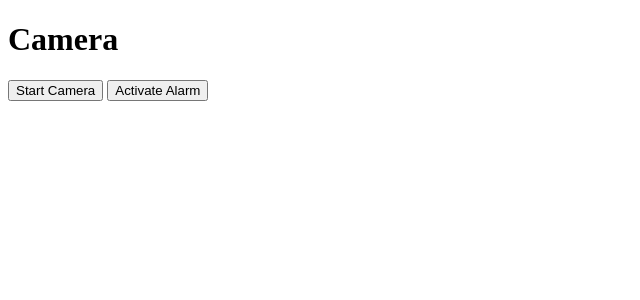
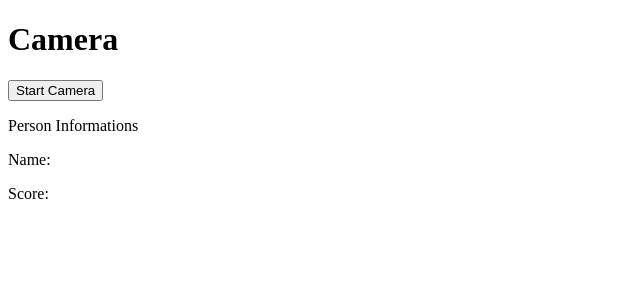
Before and after one commit to marvinfpl/tracker, a FastAPI app: page / in a window 1280 px wide. Shown: the top 300 px of the page, without its empty margins (0-640 px from the left). Run offline with FastAPI, Linux system fonts and the light colour scheme; parts of the project's set-up code (start-up, migrations or seed data) failed here and were passed over.

Commit message:
feat: face recognition score and alarm

```diff
--- a/interface/main.py
+++ b/interface/main.py
@@ -4,7 +4,8 @@
 from fastapi.staticfiles import StaticFiles
 from fastapi import Request
 import cv2
-from tracker.yolo import detect_faces
+from tracker.face_detector import detect_face
+from tracker.recognition import recognize
 
 app = FastAPI()
 templates = Jinja2Templates(directory='interface/templates')
@@ -15,9 +16,13 @@
 )
 
 stream = False
+current_name = 'Unknown'
+current_score = 0.0
+alarm_active = False
 
 def generate_frame():
-        global stream
+        global stream, current_name, current_score, alarm_active
+
         cap = cv2.VideoCapture(0)
         try:
             while stream:
@@ -26,7 +31,14 @@
                 if not ok:
                    break
 
-                frame = detect_faces(frame)
+                frame, embedding = detect_face(frame)
+                if embedding is not None:
+                    current_name, current_score = recognize(embedding)
+                    if current_name == 'Unknown':
+                        alarm_active = True
+                    else:
+                        print_info(current_score, current_name)
+
                 ok, buffer = cv2.imencode('.jpg', frame)
 
                 if not ok:
@@ -63,3 +75,19 @@
           'index.html',
           {'request': request}
      )
+
+@app.get('/stop_alarm')
+def stop_alarm():
+    global alarm_active
+    alarm_active = False
+
+@app.get('/alarm_status')
+def alarm_status():
+    return {'active': alarm_active}
+
+@app.get('/print_info')
+def print_info():
+    return {
+        'name': current_name,
+        'score': current_score,
+    }
--- a/interface/templates/index.html
+++ b/interface/templates/index.html
@@ -11,9 +11,15 @@
 
     <button id="btn">Start Camera</button>
 
+    <div>
+        <p>Person Informations</p>
+        <p>Name: <p id="name"></p></p>
+        <p>Score: <p id="score"></p></p>
+    </div>
+
     <img id="camera" width="800" height="400" alt="Camera stream" style="display: none">
 
-    <button id="alarm">Activate Alarm</button>
+    <button id="alarm" style="display: none">Stop Alarm</button>
 
     <script src="/static/index.js"></script>
 
--- a/tracker/recognition.py
+++ b/tracker/recognition.py
@@ -16,7 +16,7 @@
     return np.dot(a, b) / (np.linalg.norm(a) * np.linalg.norm(b))
 
 def recognize(embedding):
-    best_name = 'unknown'
+    best_name = 'Unknown'
     best_score = -1
 
     for name, known_embedding in database.items():
```
Also changed, not shown: interface/templates/index.js (+17 -5 lines), tracker/face_detector.py (+6 -15 lines).
